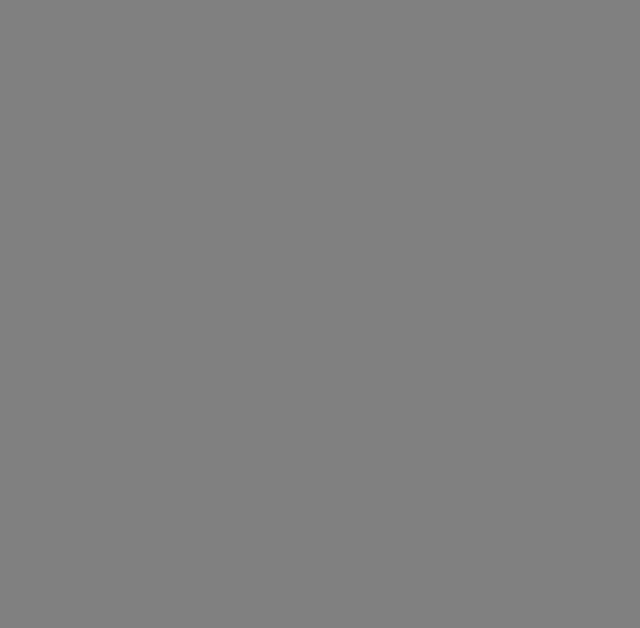
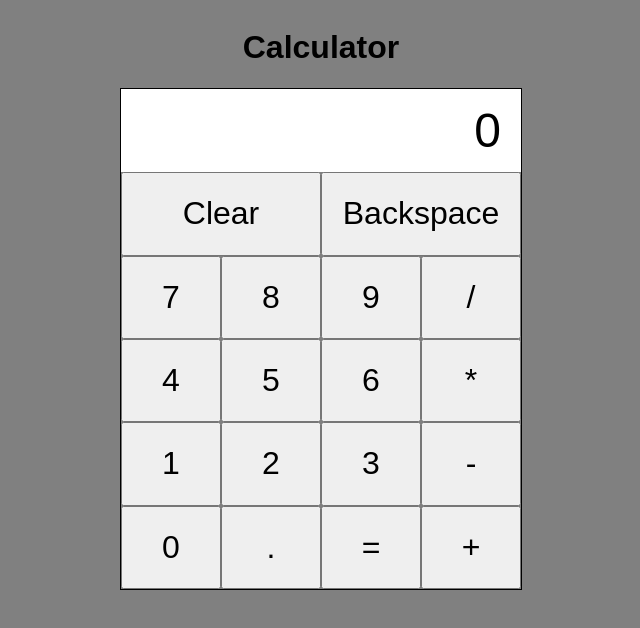
Before and after one commit to kyledinardi/calculator, a plain HTML site: page index.html in a window 1280 px wide. Shown: the whole page, without its empty margins (319-959 px from the left). Drawn offline with Linux system fonts and the light colour scheme.

Commit message:
Build web page and user interface

```diff
--- a/index.html
+++ b/index.html
@@ -8,6 +8,37 @@
     <script src="js/calculator.js" defer></script>
 </head>
 <body>
-    <h1></h1>
+    <h1>Calculator</h1>
+    <div class="container">
+        <div class="display"><p>0</p></div>
+        <div class="row">
+            <button class="clear">Clear</button>
+            <button class="backspace">Backspace</button>
+        </div>
+        <div class="row">
+            <button class="number">7</button>
+            <button class="number">8</button>
+            <button class="number">9</button>
+            <button class="operator">/</button>
+        </div>
+        <div class="row">
+            <button class="number">4</button>
+            <button class="number">5</button>
+            <button class="number">6</button>
+            <button class="operator">*</button>
+        </div>
+        <div class="row">
+            <button class="number">1</button>
+            <button class="number">2</button>
+            <button class="number">3</button>
+            <button class="operator">-</button>
+        </div>
+        <div class="row">
+            <button class="number">0</button>
+            <button class="decimal">.</button>
+            <button class="equals">=</button>
+            <button class="operator">+</button>
+        </div>
+    </div>
 </body>
 </html>
--- a/js/calculator.js
+++ b/js/calculator.js
@@ -14,7 +14,7 @@ function divide(a, b){
     return a / b;
 }
 
-function operate(op, num1, num2){
+function operate(num1, num2, op){
     switch(op){
         case '+':
             return add(num1, num2)
@@ -27,6 +27,6 @@ function operate(op, num1, num2){
     }
 }
 
-let op;
 let num1;
 let num2;
+let op;
--- a/style.css
+++ b/style.css
@@ -3,4 +3,29 @@ body{
     display: flex;
     flex-direction: column;
     align-items: center;
+    font-family: sans-serif;
+
 }
+.container{
+    display: flex;
+    flex-direction: column;
+    height: 500px;
+    width: 400px;
+    border: thin solid black;
+
+}
+.display{
+    font-size: 48px;
+    background-color: white;
+}
+p{
+    margin: auto 20px auto auto;
+}
+.display, .row{
+    display: flex;
+    flex: 1;
+}
+button{
+    flex: 1;
+    font-size: xx-large;
+}
```
Also changed, not shown: js/back.txt (added, +15 -0 lines).
